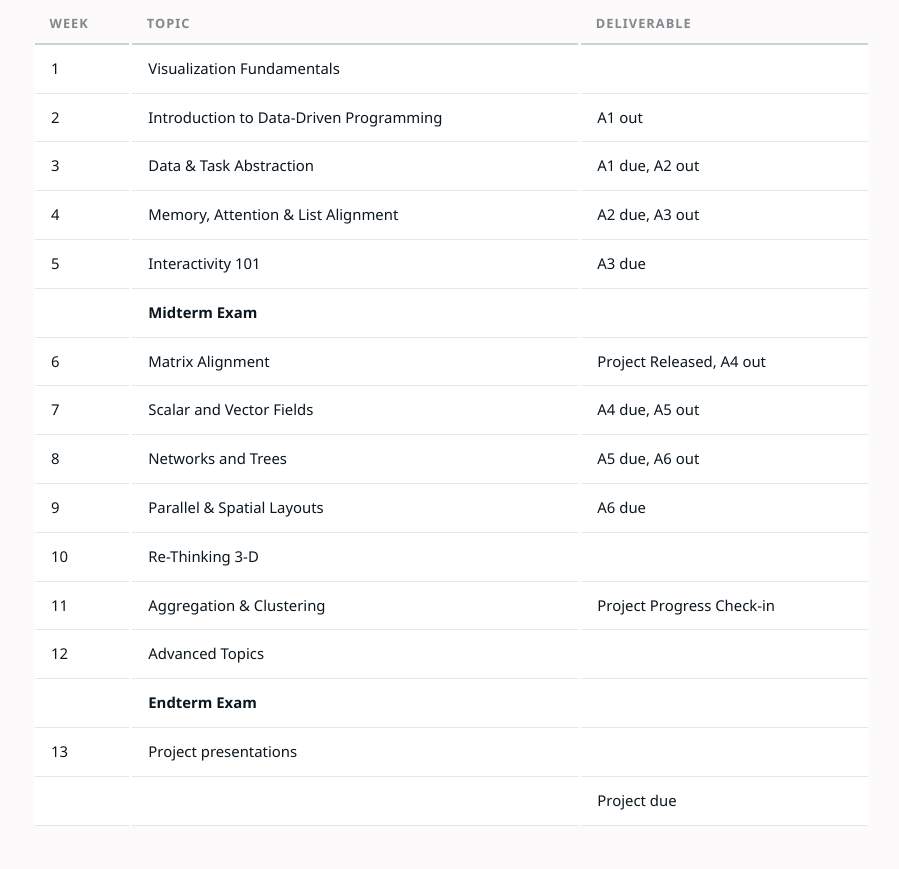
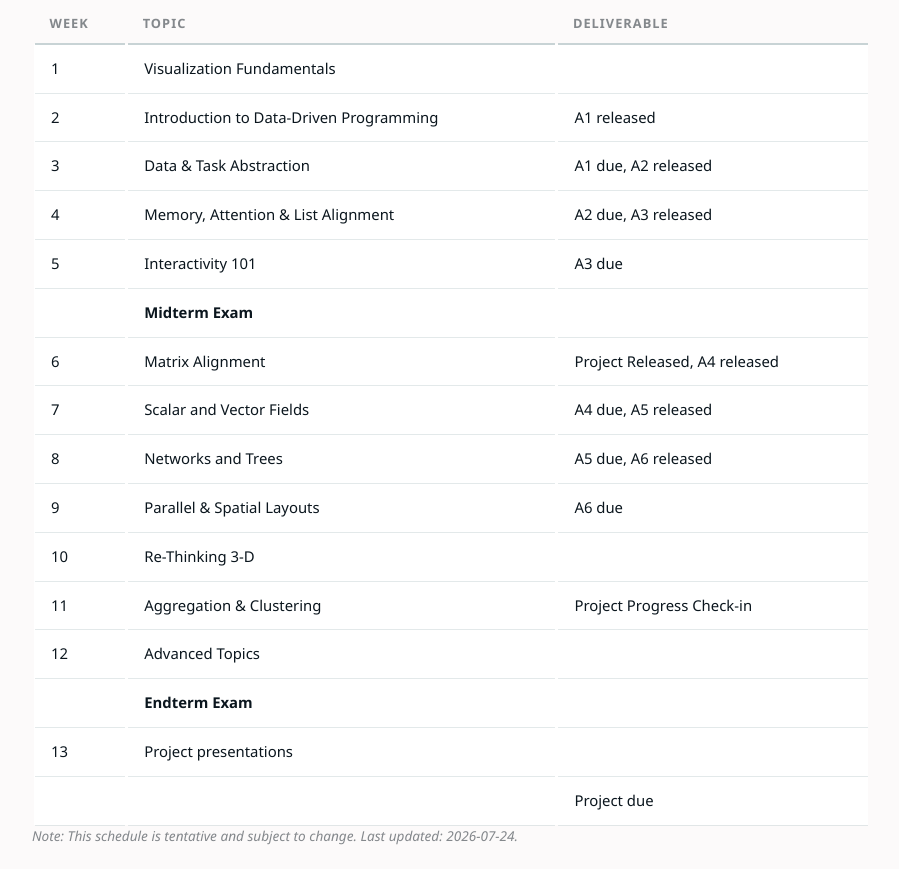
Before and after one commit to mishrs23/COMPSCI-3VA3, a plain HTML site: page index.html in a window 1280 px wide. Shown: the part 831-1700 px from the top of the page, without its empty margins (190-1089 px from the left). Drawn offline with Linux system fonts and the light colour scheme.

Commit message:
updated schedule

```diff
--- a/index.html
+++ b/index.html
@@ -64,14 +64,14 @@
         </thead>
         <tbody>
           <tr><td>1</td><td>Visualization Fundamentals</td><td></td></tr>
-          <tr><td>2</td><td>Introduction to Data-Driven Programming</td><td>A1 out</td></tr>
-          <tr><td>3</td><td> Data &amp; Task Abstraction</td><td>A1 due, A2 out</td></tr>
-          <tr><td>4</td><td>Memory, Attention &amp; List Alignment</td><td>A2 due, A3 out</td></tr>
+          <tr><td>2</td><td>Introduction to Data-Driven Programming</td><td>A1 released</td></tr>
+          <tr><td>3</td><td> Data &amp; Task Abstraction</td><td>A1 due, A2 released</td></tr>
+          <tr><td>4</td><td>Memory, Attention &amp; List Alignment</td><td>A2 due, A3 released</td></tr>
           <tr><td>5</td><td>Interactivity 101</td><td>A3 due</td></tr>
           <tr><td></td><td><strong>Midterm Exam</strong></td><td></td></tr>
-          <tr><td>6</td><td>Matrix Alignment </td><td>Project Released, A4 out</td></tr>
-          <tr><td>7</td><td>Scalar and Vector Fields</td><td>A4 due, A5 out</td></tr>
-          <tr><td>8</td><td>Networks and Trees</td><td>A5 due, A6 out</td></tr>
+          <tr><td>6</td><td>Matrix Alignment </td><td>Project Released, A4 released</td></tr>
+          <tr><td>7</td><td>Scalar and Vector Fields</td><td>A4 due, A5 released</td></tr>
+          <tr><td>8</td><td>Networks and Trees</td><td>A5 due, A6 released</td></tr>
           <tr><td>9</td><td>Parallel &amp; Spatial Layouts</td><td>A6 due</td></tr>
           <tr><td>10</td><td>Re-Thinking 3-D</td><td></td></tr>
           <tr><td>11</td><td>Aggregation &amp; Clustering </td><td>Project Progress Check-in</td></tr>
@@ -82,6 +82,7 @@
           <tr></tr>
         </tbody>
       </table>
+      <p class="small schedule-disclaimer"><em>Note: This schedule is tentative and subject to change. Last updated: 2026-07-24.</em></p>
     </section>
 
      <section id="tutorials">
```
